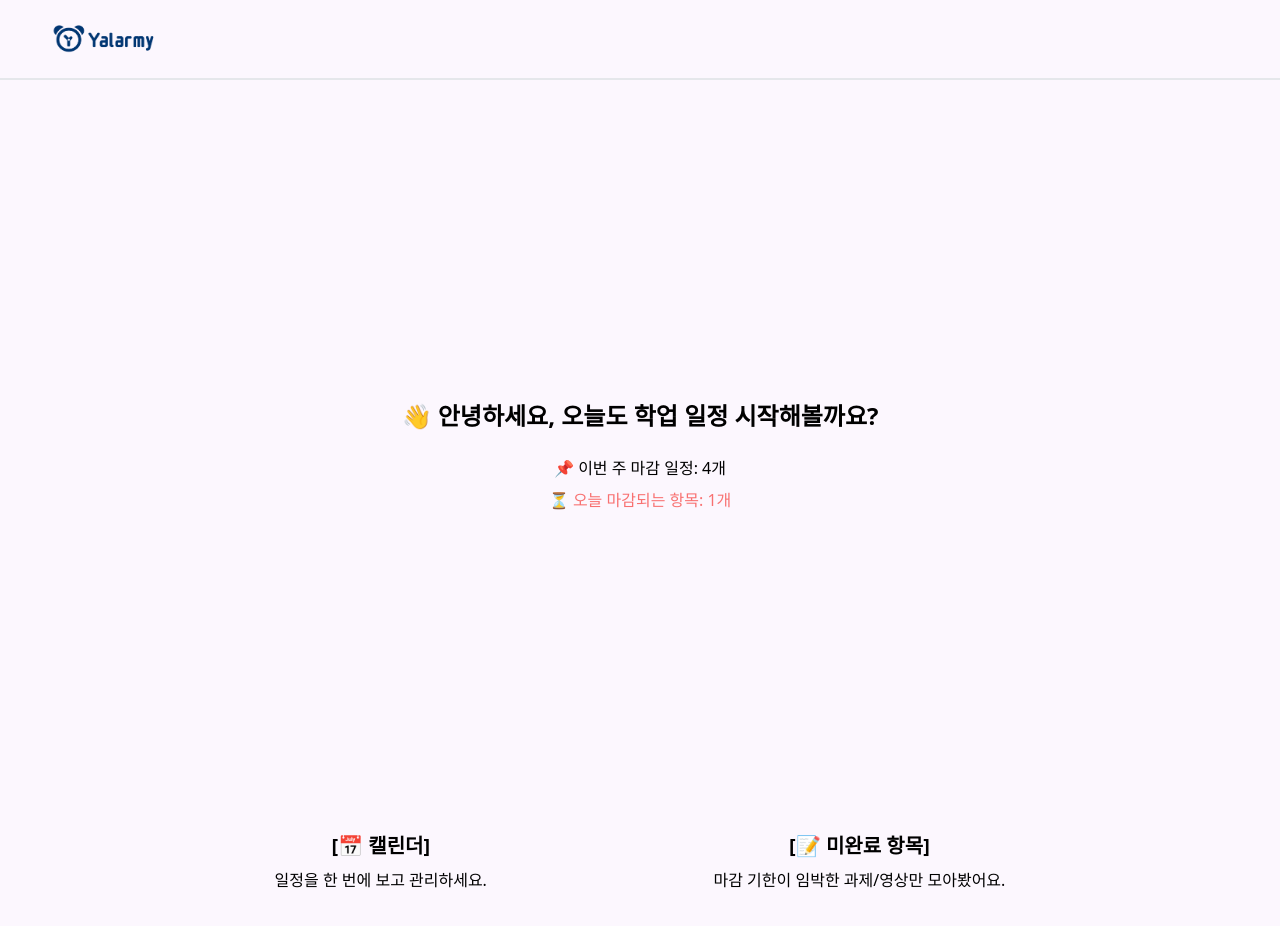
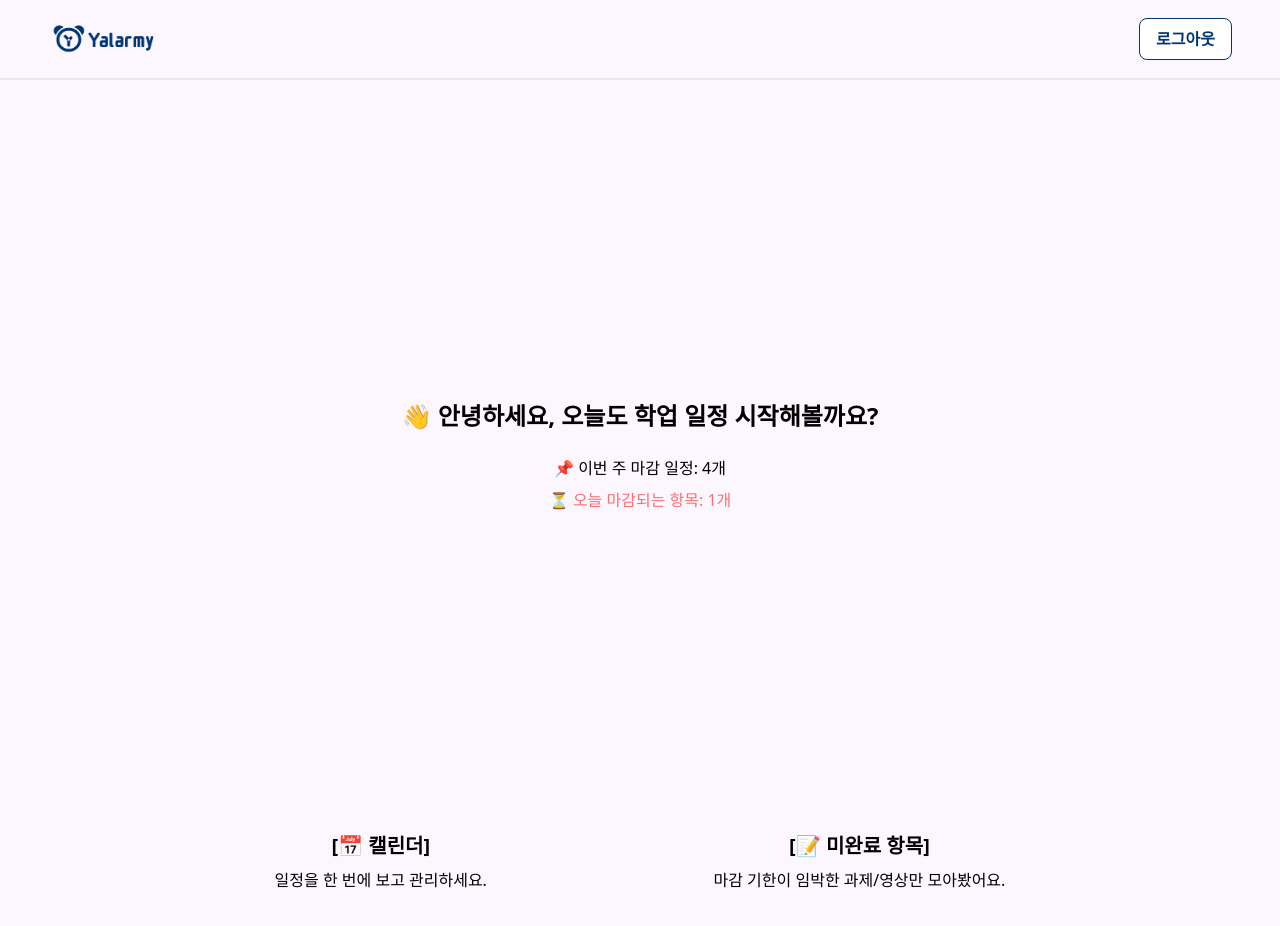
Before and after one commit to Sooobeo/Yalarmy, a React (Create React App) app in the folder yalarmy/: page / in a window 1280 px wide. Shown: the top 926 px of the page. Built offline with nearby package versions, Linux system fonts and the light colour scheme.

Commit message:
logout button

```diff
--- a/yalarmy/src/pages/ChoosePage.js
+++ b/yalarmy/src/pages/ChoosePage.js
@@ -18,9 +18,38 @@ function ChoosePage()
 
     return (
         <div>
-            <div className = "w-[100%] h-[5em] py-[1em] px-[3em] bg-[#fcf7fe] flex flex-col gap-5 border-b-2 border-b-gray justify-center">
-                <img src="/Logo.png" alt="" className = "w-[7rem]" />
-            </div>
+            <div className="w-[100%] h-[5em] py-[1em] px-[3em] bg-[#fcf7fe] flex items-center justify-between border-b-2 border-b-gray">
+      <img src="/Logo.png" alt="" className="w-[7rem]" />
+
+      {/* 로그아웃 버튼 */}
+      <button
+        style={{
+          color: "#003672",
+          fontWeight: 600,
+          backgroundColor: "white",
+          padding: "0.5rem 1rem",
+          borderRadius: "0.5rem",
+          border: "1px solid #003672",
+          cursor: "pointer",
+          transition: "background-color 0.3s ease, color 0.3s ease",
+        }}
+        onClick={() => {
+          // 로그아웃 로직
+          localStorage.clear();
+          window.location.href = "/";
+        }}
+        onMouseEnter={(e) => {
+          e.target.style.backgroundColor = "#003672";
+          e.target.style.color = "white";
+        }}
+        onMouseLeave={(e) => {
+          e.target.style.backgroundColor = "white";
+          e.target.style.color = "#003672";
+        }}
+      >
+        로그아웃
+      </button>
+    </div>
 
             <div className = "flex flex-col pt-[20em] pb-[9em] px-[3em] gap-[20rem] bg-[#fcf7fe] items-center">
                 <div className = "flex flex-col gap-6">
```
Also changed, not shown: yalarmy/src/pages/ChoosePage.css (+15 -0 lines).
